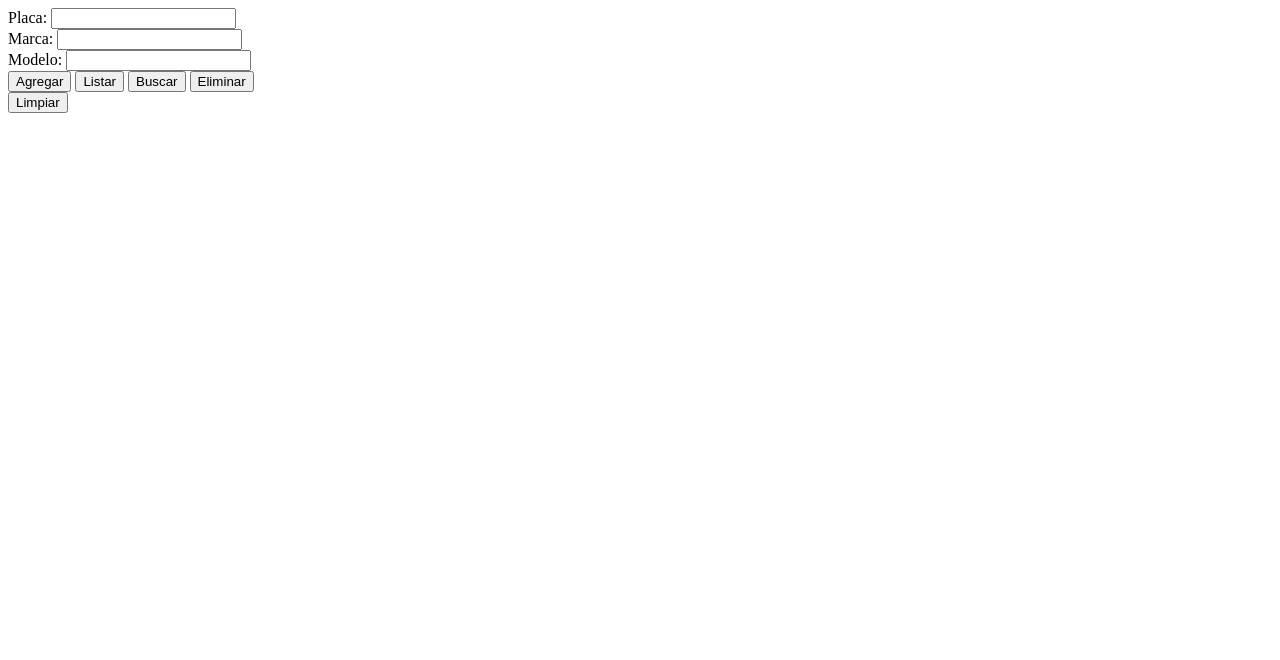
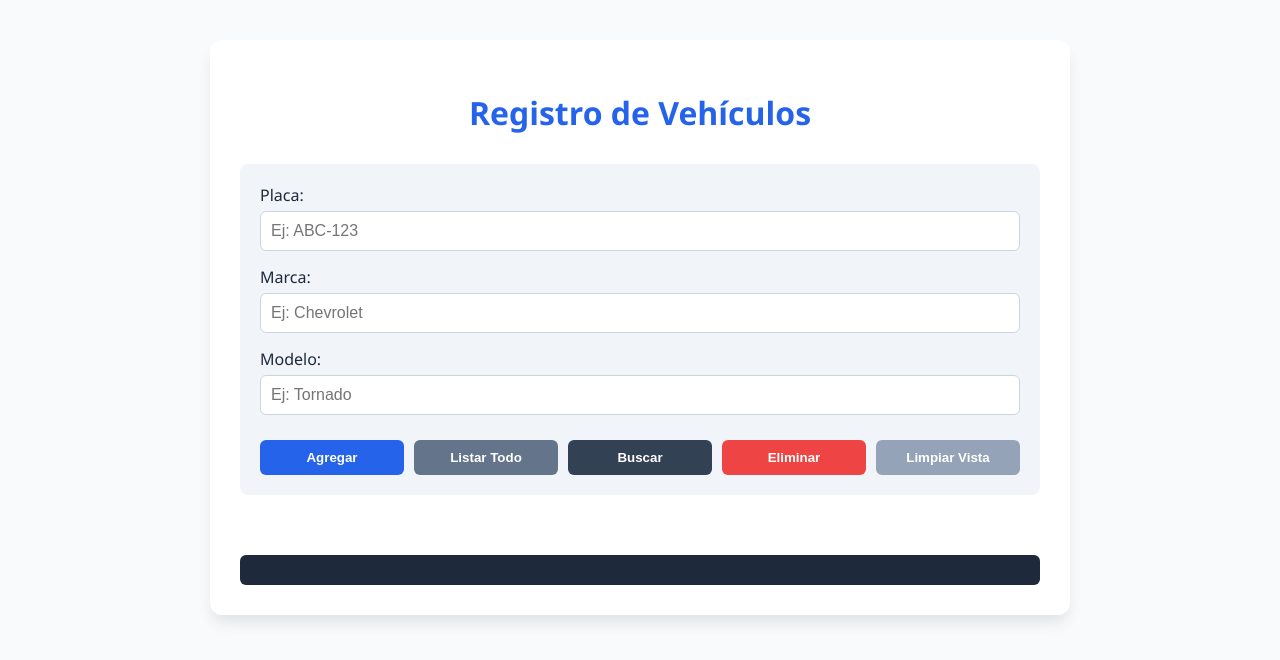
Before and after one commit to Zhi2609/4I-Api-Vehiculo, a website: page public/index.html in a window 1280 px wide. Drawn offline with Linux system fonts and the light colour scheme.

Commit message:
Añade CSS

```diff
--- a/public/index.html
+++ b/public/index.html
@@ -1,30 +1,39 @@
 <!doctype html>
-<html>
+<html lang="es">
   <head>
-    <title>Formulario</title>
+    <meta charset="UTF-8">
+    <title>Gestión de Inventario - Vehículos</title>
+    <link rel="stylesheet" href="style.css">
   </head>
+  <body>
+    <div class="container">
+      <h1>Registro de Vehículos</h1>
+      <form>
+        <div class="input-group">
+          <label for="txtPlaca">Placa:</label>
+          <input type="text" id="txtPlaca" name="placa" placeholder="Ej: ABC-123" />
+        </div>
+        <div class="input-group">
+          <label for="txtMarca">Marca:</label>
+          <input type="text" id="txtMarca" name="marca" placeholder="Ej: Chevrolet" />
+        </div>
+        <div class="input-group">
+          <label for="txtModelo">Modelo:</label>
+          <input type="text" id="txtModelo" name="modelo" placeholder="Ej: Tornado" />
+        </div>
 
-  <body>
-    <form>
-      <label for="txtPlaca">Placa:</label>
-      <input type="text" id="txtPlaca" name="placa" />
-      <br />
-      <label for="txtMarca">Marca:</label>
-      <input type="text" id="txtMarca" name="marca" />
-      <br />
-      <label for="txtModelo">Modelo:</label>
-      <input type="text" id="txtModelo" name="modelo" />
-      <br />
-      <button type="button" id="btnAgregar">Agregar</button>
-      <button type="button" id="btnListar">Listar</button>
-      <button type="button" id="btnBuscar">Buscar</button>
-      <button type="button" id="btnEliminar">Eliminar</button>
-      <br />
-      <button type="button" id="btnLimpiar">Limpiar</button>
+        <div class="button-grid">
+          <button type="button" id="btnAgregar">Agregar</button>
+          <button type="button" id="btnListar">Listar Todo</button>
+          <button type="button" id="btnBuscar">Buscar</button>
+          <button type="button" id="btnEliminar">Eliminar</button>
+          <button type="button" id="btnLimpiar">Limpiar Vista</button>
+        </div>
+      </form>
 
       <div id="listado"></div>
       <div id="detalles"></div>
-    </form>
+    </div>
 
     <script>
       const API_URL = "./vehiculo";
--- /dev/null
+++ b/public/style.css
@@ -0,0 +1,124 @@
+:root {
+  --primary-color: #2563eb;
+  --secondary-color: #64748b;
+  --bg-color: #f8fafc;
+  --card-bg: #ffffff;
+  --text-color: #1e293b;
+  --danger-color: #ef4444;
+  --success-color: #10b981;
+}
+
+body {
+  font-family: 'Segoe UI', Tahoma, Geneva, Verdana, sans-serif;
+  background-color: var(--bg-color);
+  color: var(--text-color);
+  margin: 0;
+  display: flex;
+  justify-content: center;
+  padding: 40px 20px;
+}
+
+.container {
+  width: 100%;
+  max-width: 800px;
+  background: var(--card-bg);
+  padding: 30px;
+  border-radius: 12px;
+  box-shadow: 0 10px 15px -3px rgba(0, 0, 0, 0.1);
+}
+
+h1 {
+  text-align: center;
+  color: var(--primary-color);
+  margin-bottom: 30px;
+}
+
+/* Estilos del Formulario */
+form {
+  display: grid;
+  gap: 15px;
+  margin-bottom: 40px;
+  padding: 20px;
+  background: #f1f5f9;
+  border-radius: 8px;
+}
+
+.input-group {
+  display: flex;
+  flex-direction: column;
+  gap: 5px;
+}
+
+input[type="text"] {
+  padding: 10px;
+  border: 1px solid #cbd5e1;
+  border-radius: 6px;
+  font-size: 1rem;
+}
+
+/* Contenedor de Botones */
+.button-grid {
+  display: grid;
+  grid-template-columns: repeat(auto-fit, minmax(120px, 1fr));
+  gap: 10px;
+  margin-top: 10px;
+}
+
+button {
+  padding: 10px 15px;
+  border: none;
+  border-radius: 6px;
+  cursor: pointer;
+  font-weight: 600;
+  transition: all 0.2s ease;
+}
+
+#btnAgregar { background-color: var(--primary-color); color: white; }
+#btnListar { background-color: var(--secondary-color); color: white; }
+#btnBuscar { background-color: #334155; color: white; }
+#btnEliminar { background-color: var(--danger-color); color: white; }
+#btnLimpiar { background-color: #94a3b8; color: white; }
+
+button:hover { opacity: 0.9; transform: translateY(-1px); }
+
+/* Estilos de las Tarjetas (Cards) de Vehículos */
+#listado {
+  display: grid;
+  grid-template-columns: repeat(auto-fill, minmax(200px, 1fr));
+  gap: 20px;
+  margin-top: 20px;
+}
+
+.card {
+  background: white;
+  border: 1px solid #e2e8f0;
+  border-radius: 8px;
+  overflow: hidden;
+  transition: shadow 0.3s;
+}
+
+.card:hover { box-shadow: 0 4px 6px -1px rgba(0, 0, 0, 0.1); }
+
+.card-header {
+  background: var(--primary-color);
+  color: white;
+  padding: 10px;
+  font-weight: bold;
+  text-align: center;
+}
+
+.card-body { padding: 15px; }
+.card-title { margin: 0; font-size: 1.1rem; color: var(--text-color); }
+.card-text { margin: 5px 0 0; color: var(--secondary-color); }
+
+/* Área de detalles JSON */
+#detalles {
+  margin-top: 20px;
+  padding: 15px;
+  background: #1e293b;
+  color: #38bdf8;
+  border-radius: 6px;
+  font-family: monospace;
+  white-space: pre-wrap;
+  font-size: 0.85rem;
+}
```
